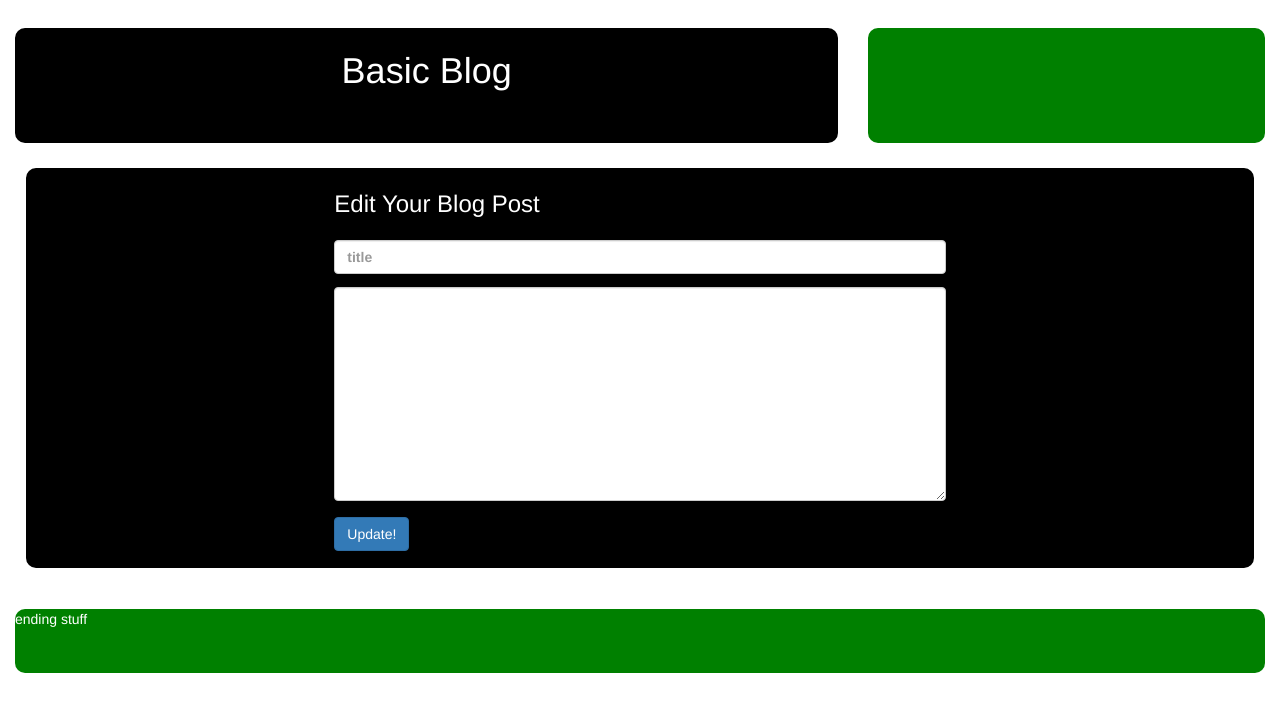
After one commit to mhhoban/basic-blog, a Python web app: template templates/blog_edit_page.html in a window 1280 px wide. The commit adds this page. Shown: the top 712 px of the page. Run offline with Jinja, Linux system fonts and the light colour scheme; the template is opened without the code that fills it, so the values that code supplies are empty.

Commit message:
added functionality to the blog edit button

```diff
--- /dev/null
+++ b/templates/blog_edit_page.html
@@ -0,0 +1,105 @@
+{% extends "base.html" %}
+
+{% block posts_block %}
+
+<div class="row">
+
+    <div class="col-md-12">
+
+        <div class="blog-compose-box">
+
+            <div class="row">
+
+                <div class="col-md-12">
+
+                    <div class="signup-form">
+
+                        <h3> Edit Your Blog Post </h3>
+
+                    </div>
+
+                </div>
+
+            </div>
+
+            <form action="blog-edit.html" method="post">
+
+	            <div class="row">
+
+	            	<div class="col-md-12">
+
+	            		<div class="signup-form">
+
+	            			{% if title %}
+
+	            			<input type="text" class="form-control" name="title" id="blog_title" value="{{ title }}">
+
+	            			{% else %}
+
+							<input type="text" class="form-control" name="title" id="blog_title" placeholder="title">
+
+							{% endif %}
+
+	            		</div>
+
+	            	</div>
+
+	            </div>
+
+	            <div class="row">
+
+	            	<div class="col-md-12">
+
+
+
+	            		<div class="blog-compose-field">
+
+	            			{% if content|length > 0 %}
+
+								<textarea class="form-control" name="content" id="blog_content" rows="10"> {{ content }} </textarea>
+
+							{% else %}
+
+								<textarea class="form-control" name="content" id="blog_content" rows="10"></textarea>
+
+							{% endif %}
+
+	            		</div>
+
+
+
+	            	</div>
+
+	            </div>
+
+	            <div class="row">
+
+	            	<div class="col-md-12">
+
+	            		<div class="signup-form">
+
+	            			<input type="hidden" name="blog_id" value="{{ blog_id }}">
+
+							<button type="submit" class="btn btn-primary"> Update! </button>
+
+							{% if error %}
+
+								<h3>{{ error }}<h3>
+
+							{% endif %}
+
+	            		</div>
+
+            	</div>
+
+            </div>
+
+        </form>
+
+        </div>
+
+    </div>
+
+</div>
+
+{% endblock %}
--- a/templates/front_page_authed.html
+++ b/templates/front_page_authed.html
@@ -133,7 +133,7 @@
 
 							{% elif post['view_mode'] == 'edit' %}
 
-							<span id='like-button{{ post["id"] }}'> <button type="button" class="btn btn-primary">Edit!</button></span>
+							<a href='blog-edit.html?blog_id={{ post["id"] }}'><button type="button" class="btn btn-primary">Edit!</button></a>
 
 							{% else %}
 
```
